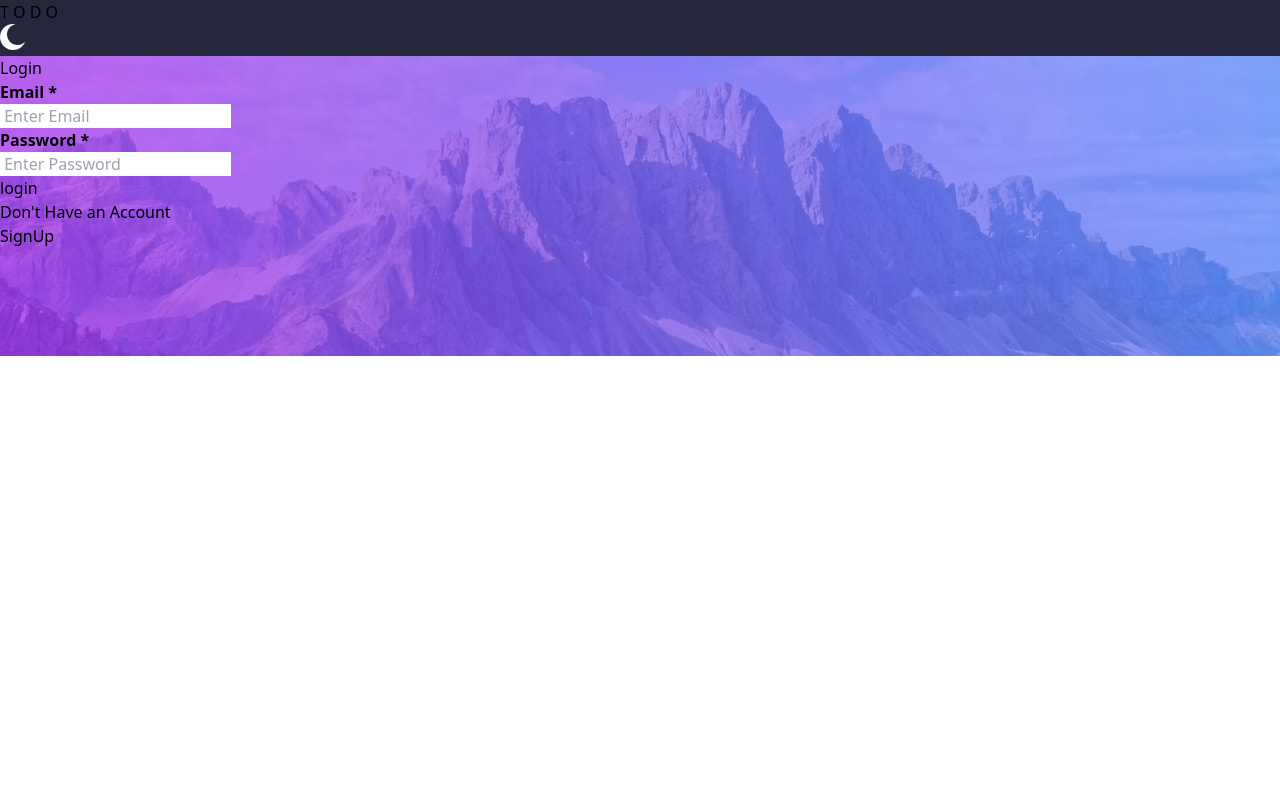
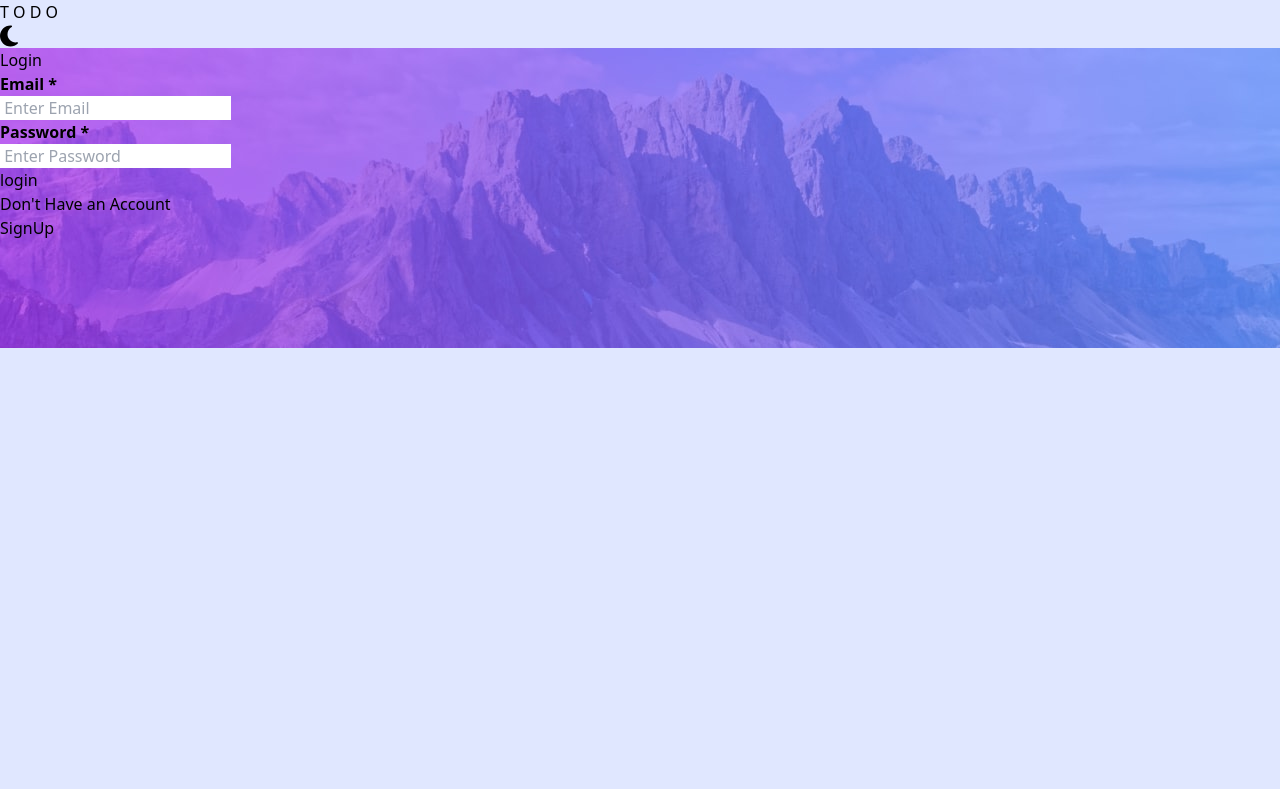
Before and after one commit to rohan-bankar/ToDo, a React (Vite) app in the folder frontend/: page /login in a window 1280 px wide. Built offline with nearby package versions, Linux system fonts and the light colour scheme.

Commit message:
theme color changes

```diff
--- a/frontend/src/components/Header/Header.jsx
+++ b/frontend/src/components/Header/Header.jsx
@@ -1,16 +1,24 @@
 import React from 'react'
+import { FontAwesomeIcon } from '@fortawesome/react-fontawesome'
+import { library } from '@fortawesome/fontawesome-svg-core'
+import { faMoon } from '@fortawesome/free-solid-svg-icons'
+library.add(faMoon)
 import useTheme from '../../context/Theme'
 import { useState } from 'react'
 function Header({toggleTheme}) {
     const {themeMode} = useTheme()
 
+    const lightThemeColor = 'rgb(224 231 255)'
+    const darkThemeColor = 'hsl(235, 24%, 19%)'
+
+    const backgroundColor = themeMode === 'dark' ? lightThemeColor : darkThemeColor
   return (
     <header className='shadow sticky z-50 top-0'>
-        <nav style={{backgroundColor:'hsl(235, 24%, 19%)'}} className={`px-6 py-4  border-bottom border-gray-300`}>
+        <nav style={{backgroundColor}} className={`px-6 py-4  border-bottom border-gray-300`}>
             <div className='relative'>
-                <h1 className='text-xl font-bold text-white'>T O D O</h1>
-                <button className={`absolute right-5 top-1`} onClick={toggleTheme}>
-                   {themeMode === 'dark' ? <img src="/icon-moon.svg" alt="" />:<img src="/icon-sun.svg" alt="" />}
+                <h1 className={`text-xl font-bold  ${themeMode === 'light' ? 'text-white' : 'text-black'}`}>T O D O</h1>
+                <button className={`absolute right-5 top-1 ${themeMode === 'dark' ? 'text-black' : 'text-white'}`} onClick={toggleTheme}>
+                   {themeMode === 'dark' ? <FontAwesomeIcon icon="fa-solid fa-moon" size='xl' /> :<img src="/icon-sun.svg" alt="" />}
                 </button>
             </div>
         </nav>
--- a/frontend/src/components/Home/Home.jsx
+++ b/frontend/src/components/Home/Home.jsx
@@ -4,8 +4,9 @@ import { useNavigate } from 'react-router-dom'
 import {FontAwesomeIcon} from '@fortawesome/react-fontawesome'
 import { library } from '@fortawesome/fontawesome-svg-core'
 import {faCircleUser} from '@fortawesome/free-solid-svg-icons'
+import { faRightFromBracket } from '@fortawesome/free-solid-svg-icons'
 import useTheme from '../../context/Theme'
-library.add(faCircleUser)
+library.add(faCircleUser,faRightFromBracket)
 
 function Home() {
   const [taskContent,setTaskContent] = useState('')
@@ -167,7 +168,7 @@ function Home() {
     })
   }
 
-  const lightThemeColor = 'hsl(0,0%,100%)'
+  const lightThemeColor = 'rgb(224 231 255)'
   const darkThemeColor = 'hsl(235, 21%, 11%)'
   const lightBgImage = 'url("/desktop-dark.jpg")'
   const darkBgImage = 'url("/desktop-light.jpg")'
@@ -183,8 +184,8 @@ function Home() {
             <div className='relative'>
             <FontAwesomeIcon  className='absolute right-24 top-5 cursor-pointer' icon="fa-solid fa-circle-user" size="2xl" onClick={toggleMenu} />
             <div style={{backgroundColor}} className={`absolute right-4 top-14 px-5 py-2 text-center  font-bold rounded ${isMenuOpen ? 'block' : 'hidden'} ${themeMode === 'dark' ? 'text-black' : 'text-white'}`}>
-              <button className='p-1' onClick={handleLogout} >Logout</button><br />
               <button className='p-1' onClick={()=>navigate('/password')}>Change Password</button><br />
+              <button className='p-1' onClick={handleLogout}><FontAwesomeIcon icon="fa-solid fa-right-from-bracket" /> Logout</button><br />
             </div>
             </div>
           <div className='w-1/2 max-sm:w-11/12 mx-auto pt-36'>
--- a/frontend/src/components/Login/Login.jsx
+++ b/frontend/src/components/Login/Login.jsx
@@ -57,7 +57,7 @@ function Login() {
         messageDiv.textContent = message
     }
 
-    const lightThemeColor = 'hsl(0,0%,100%)'
+    const lightThemeColor = 'rgb(224 231 255)'
     const darkThemeColor = 'hsl(235, 21%, 11%)'
     const lightBgImage = 'url("/desktop-dark.jpg")'
     const darkBgImage = 'url("/desktop-light.jpg")'
--- a/frontend/src/components/Password/Password.jsx
+++ b/frontend/src/components/Password/Password.jsx
@@ -37,7 +37,7 @@ try {
     messageDiv.textContent = message
   }
 
-  const lightThemeColor = 'hsl(0,0%,100%)'
+  const lightThemeColor = 'rgb(224 231 255)'
   const darkThemeColor = 'hsl(235, 21%, 11%)'
   const lightBgImage = 'url("/desktop-dark.jpg")'
   const darkBgImage = 'url("/desktop-light.jpg")'
--- a/frontend/src/components/SignUp/SignUp.jsx
+++ b/frontend/src/components/SignUp/SignUp.jsx
@@ -28,7 +28,7 @@ function SignUp() {
         messageDiv.textContent = message
     }
 
-    const lightThemeColor = 'hsl(0,0%,100%)'
+    const lightThemeColor = 'rgb(224 231 255)'
     const darkThemeColor = 'hsl(235, 21%, 11%)'
     const lightBgImage = 'url("/desktop-dark.jpg")'
     const darkBgImage = 'url("/desktop-light.jpg")'
```
